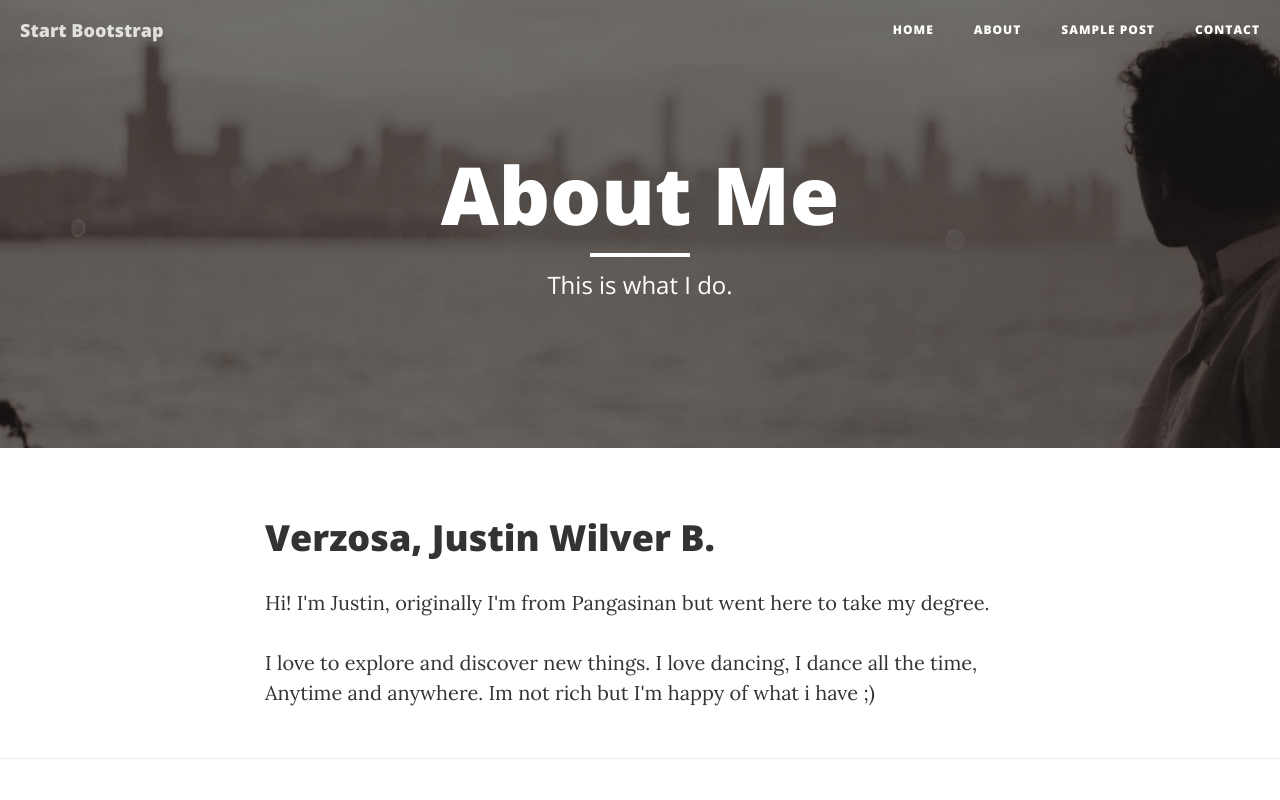
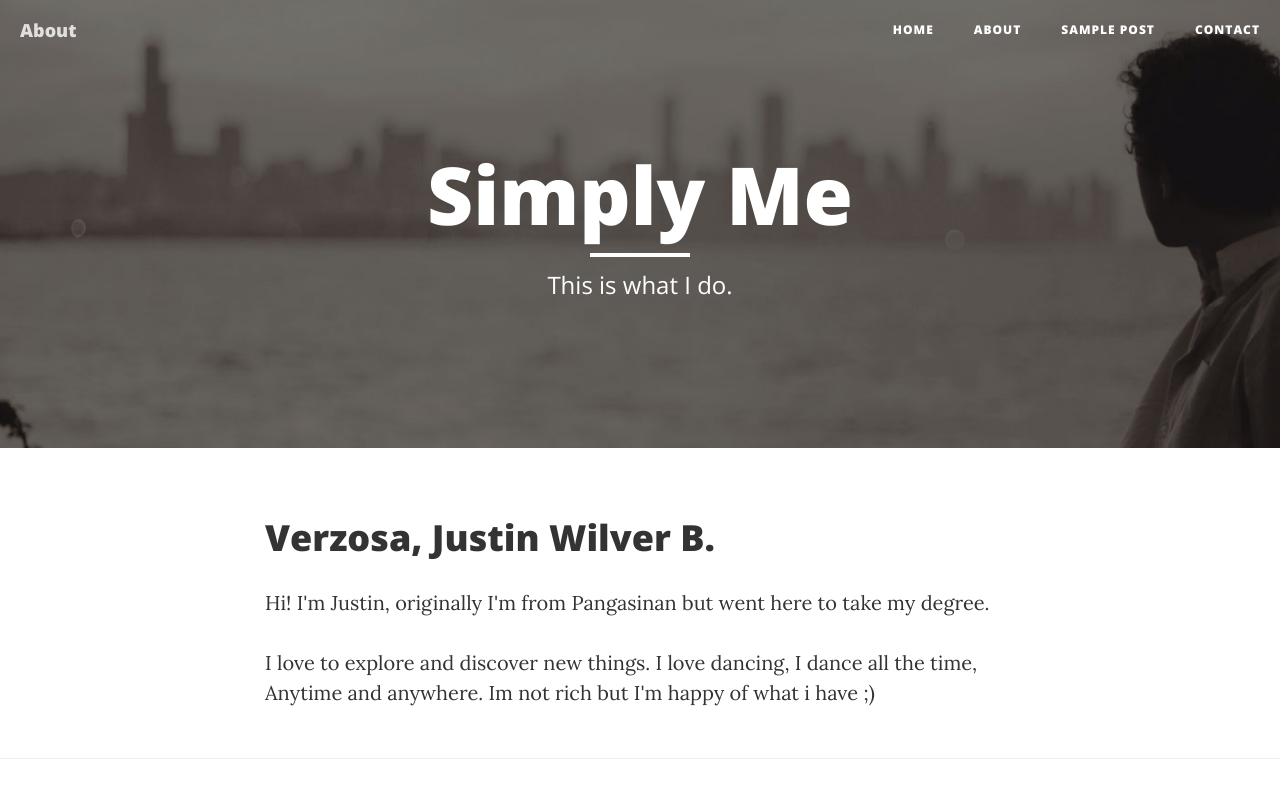
Before and after one commit to JustinVerzosa/blog, a website: page about.html in a window 1280 px wide. Shown: the top 800 px of the page. Drawn offline with nearby package versions, Linux system fonts and the light colour scheme.

Commit message:
Update about.html

```diff
--- a/about.html
+++ b/about.html
@@ -42,7 +42,7 @@
                     <span class="sr-only">Toggle navigation</span>
                     Menu <i class="fa fa-bars"></i>
                 </button>
-                <a class="navbar-brand" href="index.html">Start Bootstrap</a>
+                <a class="navbar-brand" href="index.html">About</a>
             </div>
 
             <!-- Collect the nav links, forms, and other content for toggling -->
@@ -74,7 +74,7 @@
             <div class="row">
                 <div class="col-lg-8 col-lg-offset-2 col-md-10 col-md-offset-1">
                     <div class="page-heading">
-                        <h1>About Me</h1>
+                        <h1>Simply Me</h1>
                         <hr class="small">
                         <span class="subheading">This is what I do.</span>
                     </div>
```
